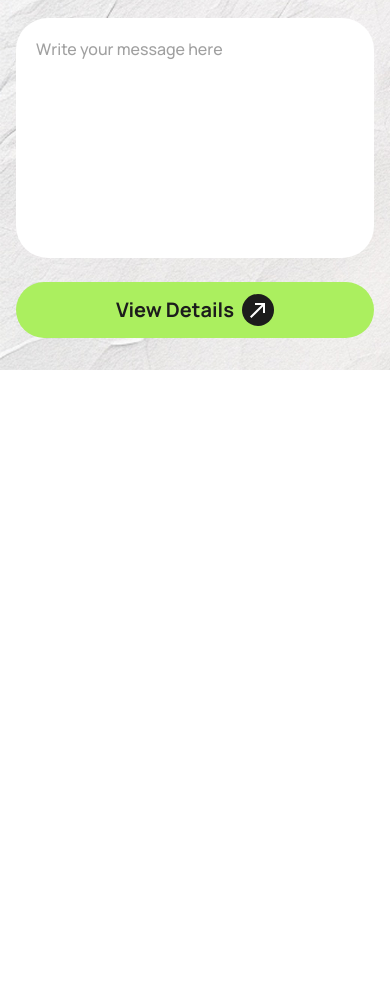
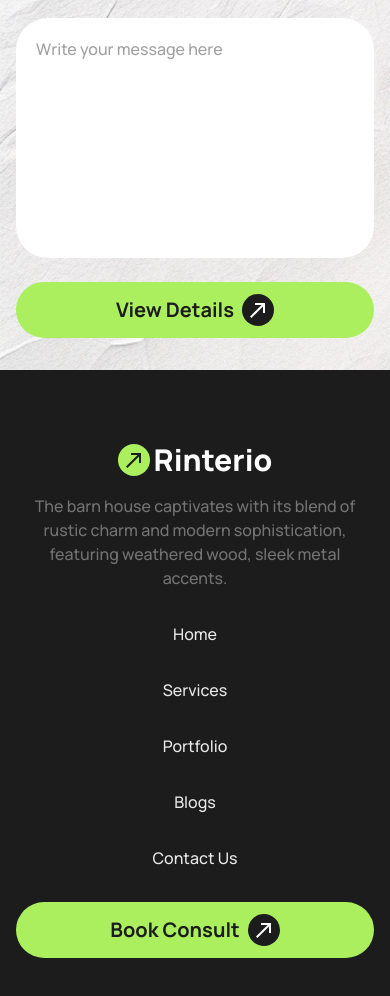
Before and after one commit to shahedul-alam/rinterio, a plain HTML site: page index.html in a window 390 px wide. Shown: the part 5175-6171 px from the top of the page. Before the commit the page ends 5545 px from the top, so only its background shows below. Drawn offline with nearby package versions, Linux system fonts and the light colour scheme.

Commit message:
footer section added for both desktop & mobile

```diff
--- a/index.html
+++ b/index.html
@@ -279,6 +279,31 @@
       </div>
     </section>
   </main>
-  <footer></footer>
+  <footer class="bg-header-btn py-[72px] lg:py-100">
+    <div class="container mx-auto flex flex-col justify-center items-center">
+      <div class="flex gap-1 items-center mb-4">
+        <div class="flex justify-center items-center size-8 bg-btn rounded-full">
+          <img src="./assets/arrow_icon_black.svg" alt="arrow icon">
+        </div>
+        <p class="text-3xl font-extrabold text-white">Rinterio</p>
+      </div>
+      <p class="font-medium text-light text-center mb-8 lg:w-1/2 lg:mb-12">
+        The barn house captivates with its blend of rustic charm and modern sophistication, featuring weathered wood, sleek metal accents.
+      </p>
+      <div class="flex flex-col gap-8 justify-center items-center lg:flex-row lg:gap-[120px] lg:mb-12">
+        <p class="font-medium text-[#E9E9E9] text-center"><a href="#">Home</a></p>
+        <p class="font-medium text-[#E9E9E9] text-center"><a href="#">Services</a></p>
+        <p class="font-medium text-[#E9E9E9] text-center"><a href="#">Portfolio</a></p>
+        <p class="font-medium text-[#E9E9E9] text-center"><a href="#">Blogs</a></p>
+        <p class="font-medium text-[#E9E9E9] text-center"><a href="#">Contact Us</a></p>
+      </div>
+      <button class="w-full flex justify-center items-center gap-2 px-5 py-3 mt-8 bg-btn rounded-[32px] text-xl font-bold text-header-btn lg:w-fit lg:px-6 lg:box-border lg:m-0">
+        Book Consult
+        <div class="flex justify-center items-center size-8 bg-header-btn rounded-full">
+          <img src="./assets/arrow_icon_white.svg" alt="arrow icon">
+        </div>
+      </button>
+    </div>
+  </footer>
 </body>
 </html>
```
